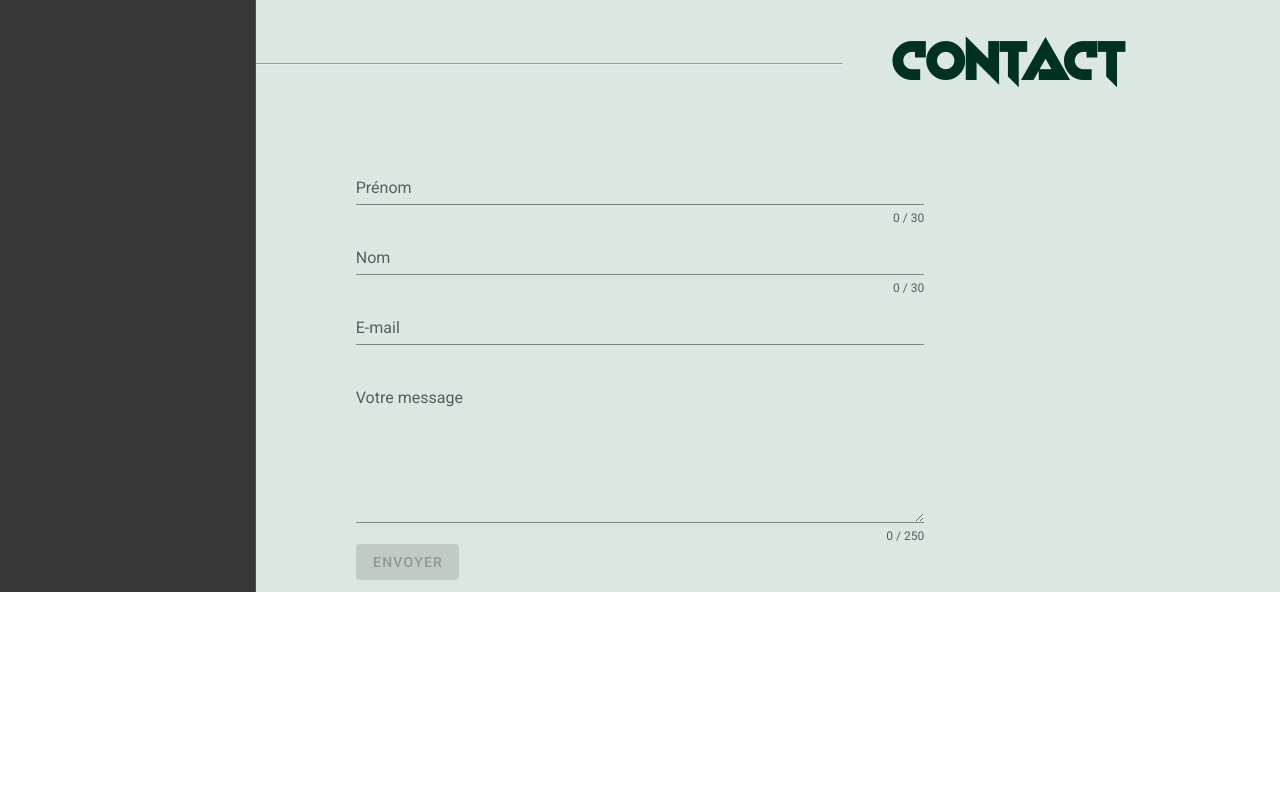
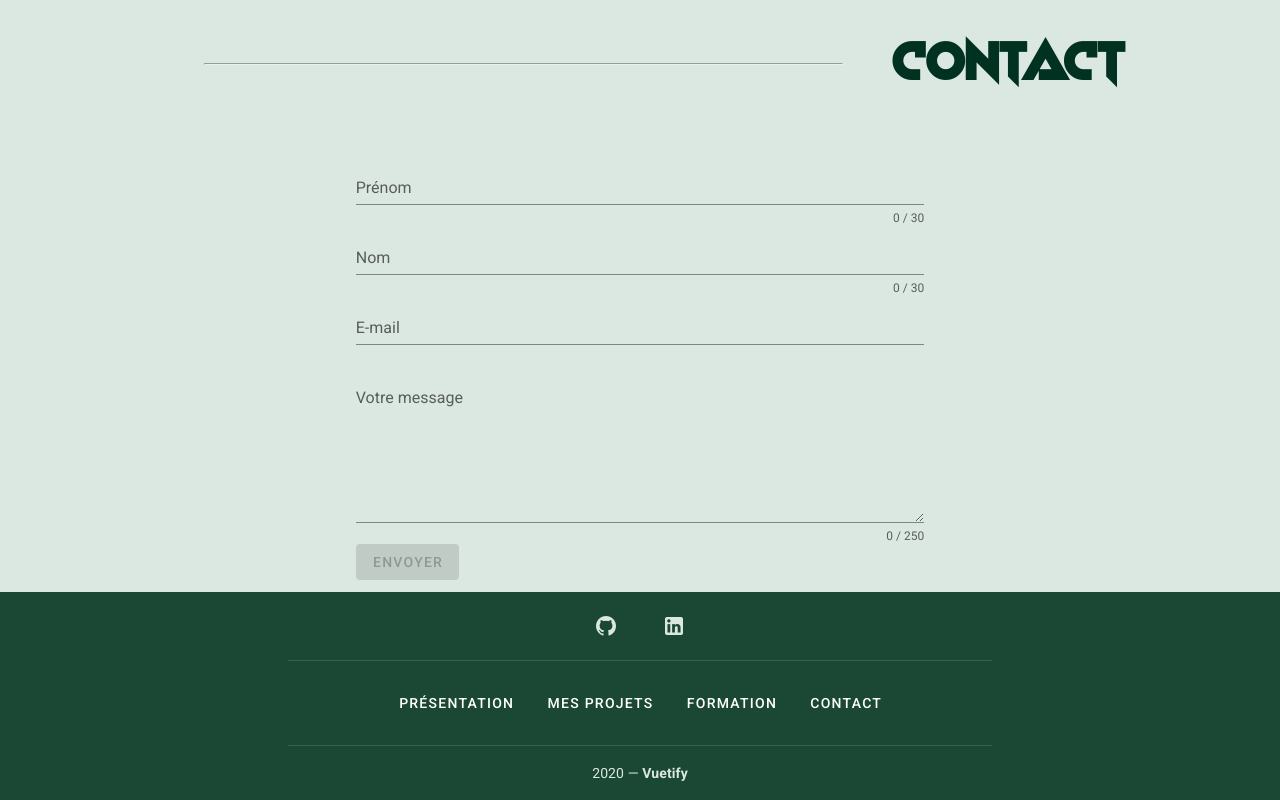
Before and after one commit to thomasluminic/portfolio-api-front, a Vue app: page / in a window 1280 px wide. Shown: the part 1706-2506 px from the top of the page. Before the commit the page ends 2298 px from the top, so only its background shows below. Built offline with nearby package versions, Linux system fonts and the light colour scheme; no server answers.

Commit message:
footer done

```diff
--- a/src/App.vue
+++ b/src/App.vue
@@ -5,6 +5,7 @@
         <project :projects="projects"/>
         <formation :formations="formations"/>
         <contact/>
+        <Footer />
     </v-app>
 </template>
 
@@ -14,6 +15,7 @@
     import Project from "./components/Project";
     import Formation from "./components/Formation";
     import Contact from "./components/Contact";
+    import Footer from "./components/Footer";
     import {getToken, getProjects, getFormations} from "./assets/js/axiosRequest";
     import { mapActions, mapGetters } from 'vuex';
 
@@ -25,6 +27,7 @@
             Project,
             Formation,
             Contact,
+            Footer,
         },
         data: () => ({
             projects: {},
--- /dev/null
+++ b/src/components/Footer.vue
@@ -0,0 +1,95 @@
+<template>
+<v-footer
+        dark
+        padless
+>
+    <v-card
+            flat
+            tile
+            class="primary lighten-1 accent--text text-center"
+    >
+        <v-card-text>
+            <v-btn
+                    v-for="icon in icons"
+                    :key="icon.name"
+                    class="mx-4 accent--text"
+                    icon
+                    :href="icon.href"
+                    target="_blank"
+            >
+                <v-icon size="24px">{{ icon.name }}</v-icon>
+            </v-btn>
+        </v-card-text>
+        <v-divider></v-divider>
+
+        <v-card-text>
+            <v-btn
+                    v-for="item in items"
+                    :key="item.title"
+                    color="white"
+                    text
+                    rounded
+                    class="my-2"
+                    @click="$vuetify.goTo(item.target, options)"
+            >
+                {{ item.title }}
+            </v-btn>
+        </v-card-text>
+
+        <v-divider></v-divider>
+        <v-card-text class="accent--text">
+            {{ new Date().getFullYear() }} — <strong>Vuetify</strong>
+        </v-card-text>
+    </v-card>
+</v-footer>
+</template>
+
+<script>
+    export default {
+        name: "Footer",
+        data: () => ({
+            icons: [
+                {
+                    name: 'mdi-github',
+                    href: 'https://github.com/thomasluminic'
+                },
+                {
+                    name: 'mdi-linkedin',
+                    href: 'https://www.linkedin.com/in/thomasluminic/',
+                },
+            ],
+            items: [
+                {
+                    title: 'Présentation',
+                    target: '#presentation',
+                },
+                {
+                    title: 'Mes projets',
+                    target: '#project',
+                },
+                {
+                    title: 'Formation',
+                    target: '#formation',
+                },
+                {
+                    title: 'Contact',
+                    target: '#contact',
+                },
+            ],
+            options: {
+                duration: 1000,
+                offset: 0,
+                easing: 'easeInCubic',
+            },
+        }),
+    }
+</script>
+
+<style scoped>
+    footer > div {
+        width: 100%;
+    }
+    hr {
+        margin: 0 auto;
+    }
+</style>
--- a/src/components/Navbar.vue
+++ b/src/components/Navbar.vue
@@ -1,7 +1,7 @@
 <template>
     <v-navigation-drawer
             :expand-on-hover="true"
-            absolute
+            :fixed="true"
             dark
     >
         <v-list-item two-line>
```
